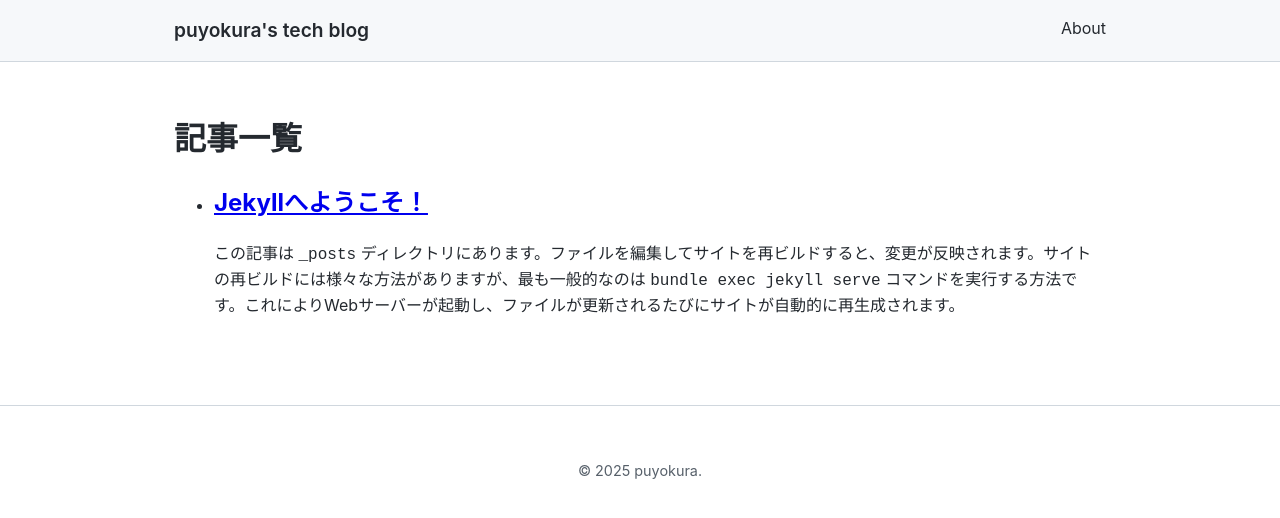
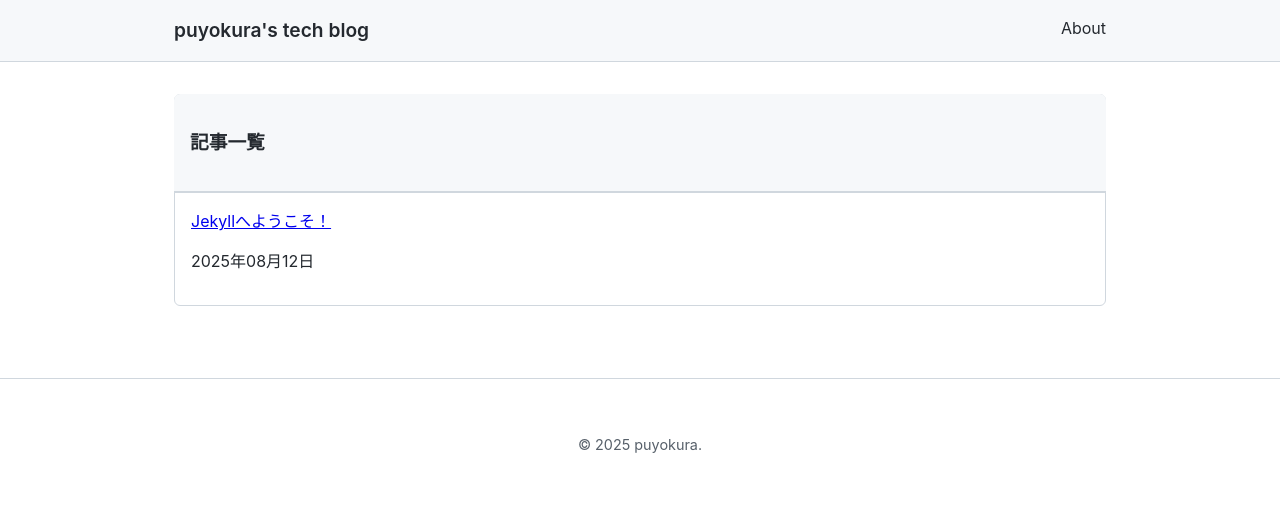
Before and after one commit to puyokura/puyokura.github.io, a Jekyll site: the page built from index.markdown, in a window 1280 px wide. Shown: the top 518 px of the page. Built offline with Jekyll 4.4.1, drawn with Linux system fonts in a browser that asks for light colours.

Commit message:
style: Add GitHub-like Box component for layout

```diff
--- a/_layouts/post.html
+++ b/_layouts/post.html
@@ -8,8 +8,10 @@ layout: default
     <p class="post-meta">{{ page.date | date: "%Y年%m月%d日" }}</p>
   </header>
 
-  <div class="post-content">
-    {{ content }}
+  <div class="Box">
+    <div class="Box-body post-content">
+      {{ content }}
+    </div>
   </div>
 
 </article>
--- a/assets/css/main.scss
+++ b/assets/css/main.scss
@@ -180,6 +180,34 @@ body {
   }
 }
 
+// --- GitHub UI Components --- //
+.Box {
+  background-color: var(--color-bg-primary);
+  border: 1px solid var(--color-border-primary);
+  border-radius: 6px;
+}
+
+.Box-header {
+  padding: 16px;
+  margin: -1px -1px 0;
+  background-color: var(--color-bg-secondary);
+  border-bottom: 1px solid var(--color-border-primary);
+  border-top-left-radius: 6px;
+  border-top-right-radius: 6px;
+}
+
+.Box-body {
+  padding: 16px;
+}
+
+.Box-row {
+  padding: 16px;
+  border-top: 1px solid var(--color-border-primary);
+  &:first-of-type {
+    border-top: 0;
+  }
+}
+
 // --- Syntax Highlighting --- //
 .highlight {
   background: var(--color-highlight-bg);
--- a/index.markdown
+++ b/index.markdown
@@ -1,17 +1,15 @@
 ---
-# このファイルにコンテンツやカスタムFront Matterを自由に追加できます。
-# レイアウトを変更するには、https://jekyllrb.com/docs/themes/#overriding-theme-defaults を参照してください。
-
 layout: default
 ---
 
-<h1>記事一覧</h1>
-
-<ul>
+<div class="Box">
+  <div class="Box-header">
+    <h3 class="Box-title">記事一覧</h3>
+  </div>
   {% for post in site.posts %}
-    <li>
-      <h2><a href="{{ post.url | relative_url }}">{{ post.title }}</a></h2>
-      <p>{{ post.excerpt }}</p>
-    </li>
+    <div class="Box-row">
+      <a href="{{ post.url | relative_url }}">{{ post.title }}</a>
+      <p class="text-gray-light">{{ post.date | date: "%Y年%m月%d日" }}</p>
+    </div>
   {% endfor %}
-</ul>
+</div>
```
